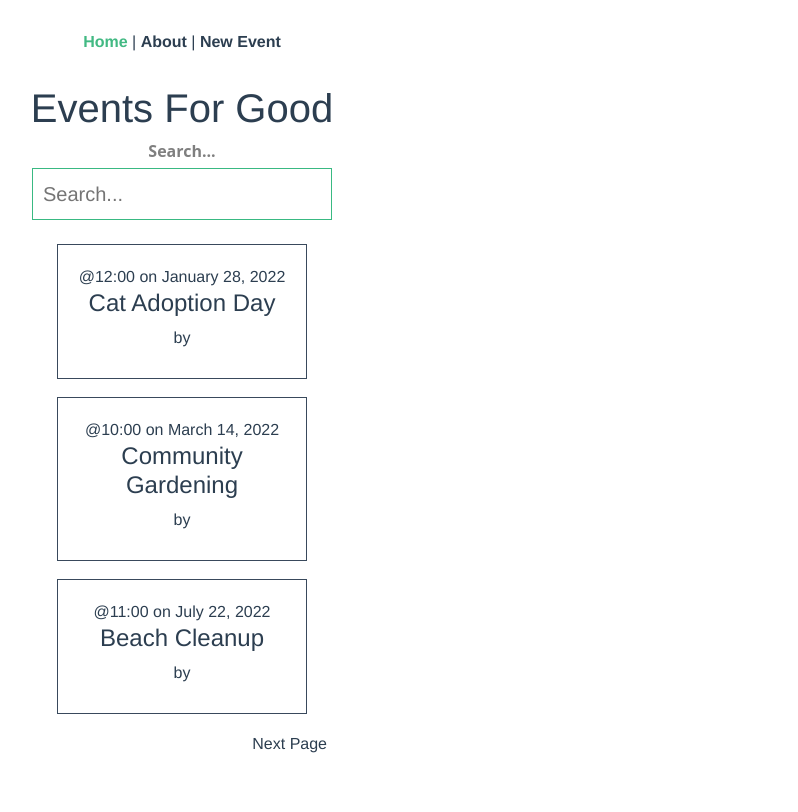
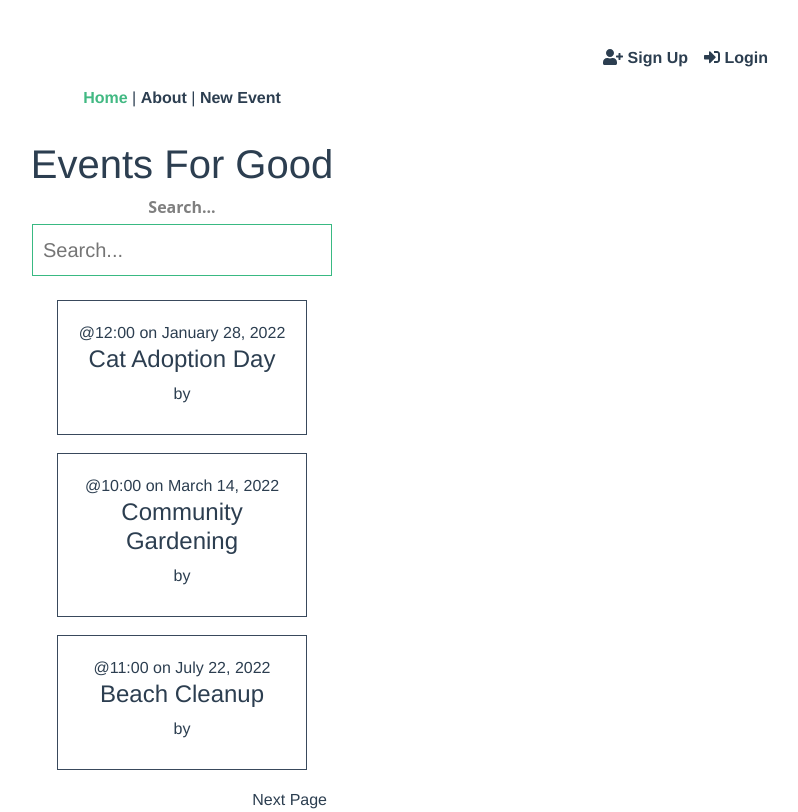
Before and after one commit to ThansudaJ21/CAMTCOIN_F, a Vue app: page / in a window 1280 px wide. Shown: the whole page, without its empty margins (458-1256 px from the left). Built offline with nearby package versions, Linux system fonts and the light colour scheme; data requests are answered from the project's data file.

Commit message:
4.13 show the front end to login or logout of the system

```diff
--- a/src/App.vue
+++ b/src/App.vue
@@ -3,6 +3,34 @@
     {{ GStore.flashMessage }}
   </div>
   <div id="nav">
+    <nav class="navbar navbar-expand">
+      <ul v-if="!GStore.currentUser" class="navbar-nav ml-auto">
+        <li class="nav-item">
+          <router-link to="/register" class="nav-link">
+            <font-awesome-icon icon="user-plus" /> Sign Up
+          </router-link>
+        </li>
+        <li class="nav-item">
+          <router-link to="/login" class="nav-link">
+            <font-awesome-icon icon="sign-in-alt" /> Login
+          </router-link>
+        </li>
+      </ul>
+      <ul v-if="GStore.currentUser" class="navbar-nav ml-auto">
+        <li class="nav-item">
+          <router-link to="/profile" class="nav-link">
+            <font-awesome-icon icon="user" />
+            {{ GStore.currentUser.name }}
+          </router-link>
+        </li>
+        <li class="nav-item">
+          <a class="nav-link" @click="logout">
+            <font-awesome-icon icon="sign-out-alt" /> LogOut
+          </a>
+        </li>
+      </ul>
+    </nav>
+
     <router-link :to="{ name: 'EventList' }">Home</router-link> |
     <router-link :to="{ name: 'About' }">About</router-link> |
     <router-link :to="{ name: 'AddEvent' }">New Event</router-link>
@@ -12,8 +40,21 @@
   <router-view />
 </template>
 <script>
+import AuthService from '@/services/AuthService.js'
+
 export default {
-  inject: ['GStore'] // <----
+  inject: ['GStore'],
+  computed: {
+    currentUser() {
+      return localStorage.getItem('user')
+    }
+  },
+  methods: {
+    logout() {
+      AuthService.logout()
+      this.$router.go()
+    }
+  }
 }
 </script>
 <style>
--- a/src/services/AuthService.js
+++ b/src/services/AuthService.js
@@ -1,5 +1,6 @@
 import apiClient from '@/services/AxiosClient.js'
-
+// import GStore from './store'
+import GStore from '@/store'
 export default {
     login(user) {
         return apiClient.post('/auth', {
@@ -7,10 +8,21 @@ export default {
             password: user.password
         }).then((response) => {
             localStorage.setItem('token', response.data.token)
+            localStorage.setItem('user', JSON.stringify(response.data.user))
+            GStore.currentUser = response.data.user
             return Promise.resolve(response.data)
         }).catch((error) => {
             return Promise.reject(error)
         })
 
-      }
+    },
+    logout() {
+        localStorage.removeItem('token')
+        localStorage.removeItem('user')
+        GStore.currentUser = null
+    },
+    getUser() {
+        return JSON.parse(localStorage.getItem('user'))
+    }
+
 }
--- a/src/store/index.js
+++ b/src/store/index.js
@@ -1,2 +1,2 @@
 import { reactive } from 'vue'
-export default reactive({ flashMessage: '', event: null, organizers: null })
+export default reactive({ flashMessage: '', event: null, organizers: null,currentUser: JSON.parse(localStorage.getItem('user')) })
```
